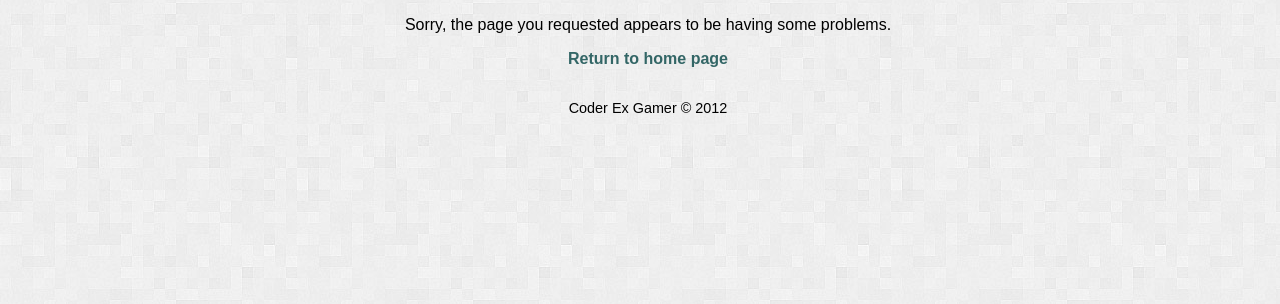
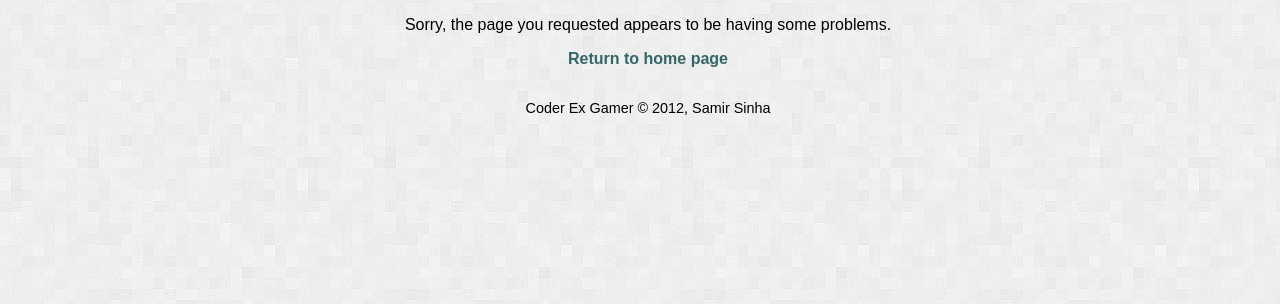
Before and after one commit to samkusin/devblog, a Django app: template devblog/templates/500.html in a window 1280 px wide. Shown: the part 107-411 px from the top of the page. Run offline with Django 3.2, Linux system fonts and the light colour scheme; the template is opened without the code that fills it, so the values that code supplies are empty; some libraries are stand-ins or nearby versions.

Commit message:
Modified footer - added name.

```diff
--- a/devblog/templates/footer.html
+++ b/devblog/templates/footer.html
@@ -1,3 +1,3 @@
 <footer>
-<p>Coder Ex Gamer &copy; {% now "Y" %}</p>
+<p>Coder Ex Gamer &copy; {% now "Y" %}, Samir Sinha</p>
 </footer>
```
